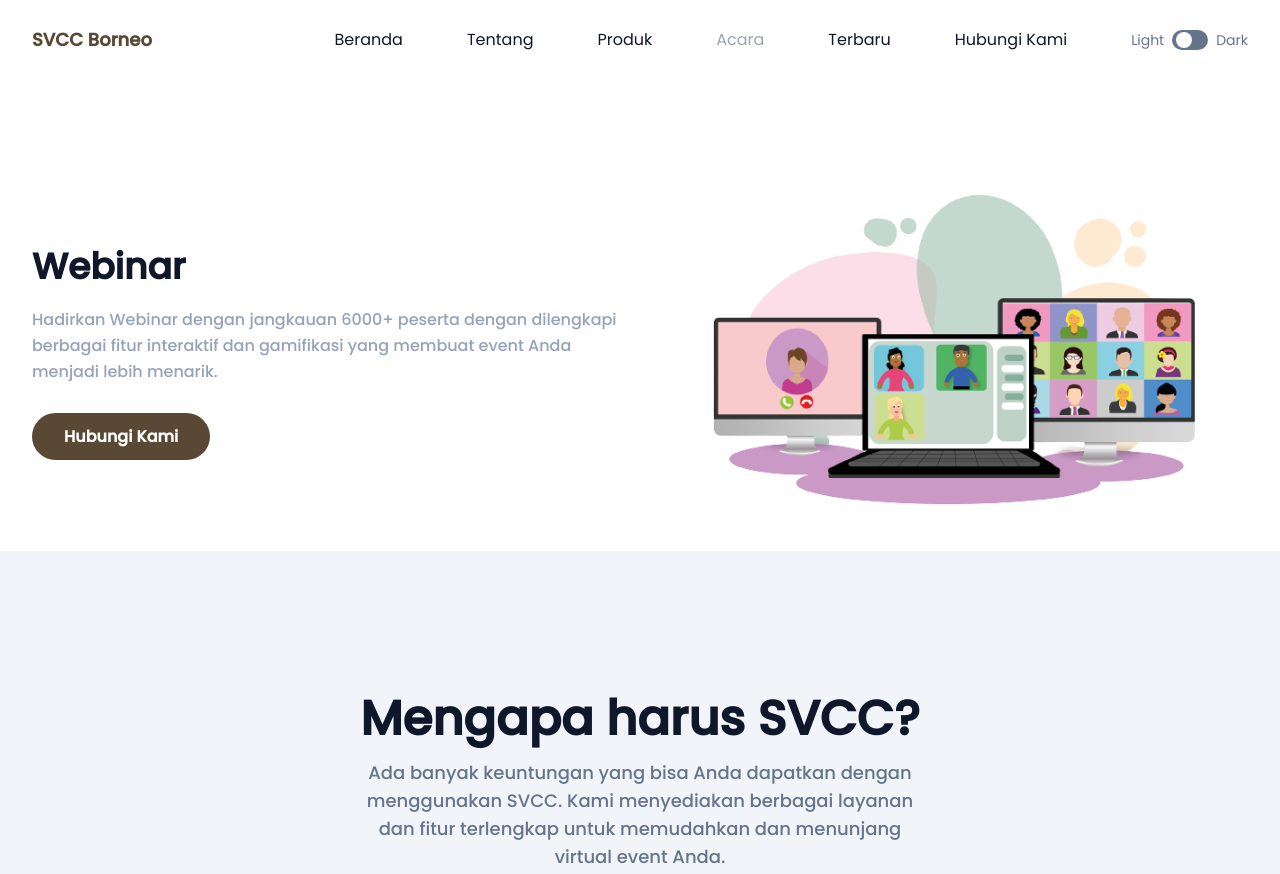
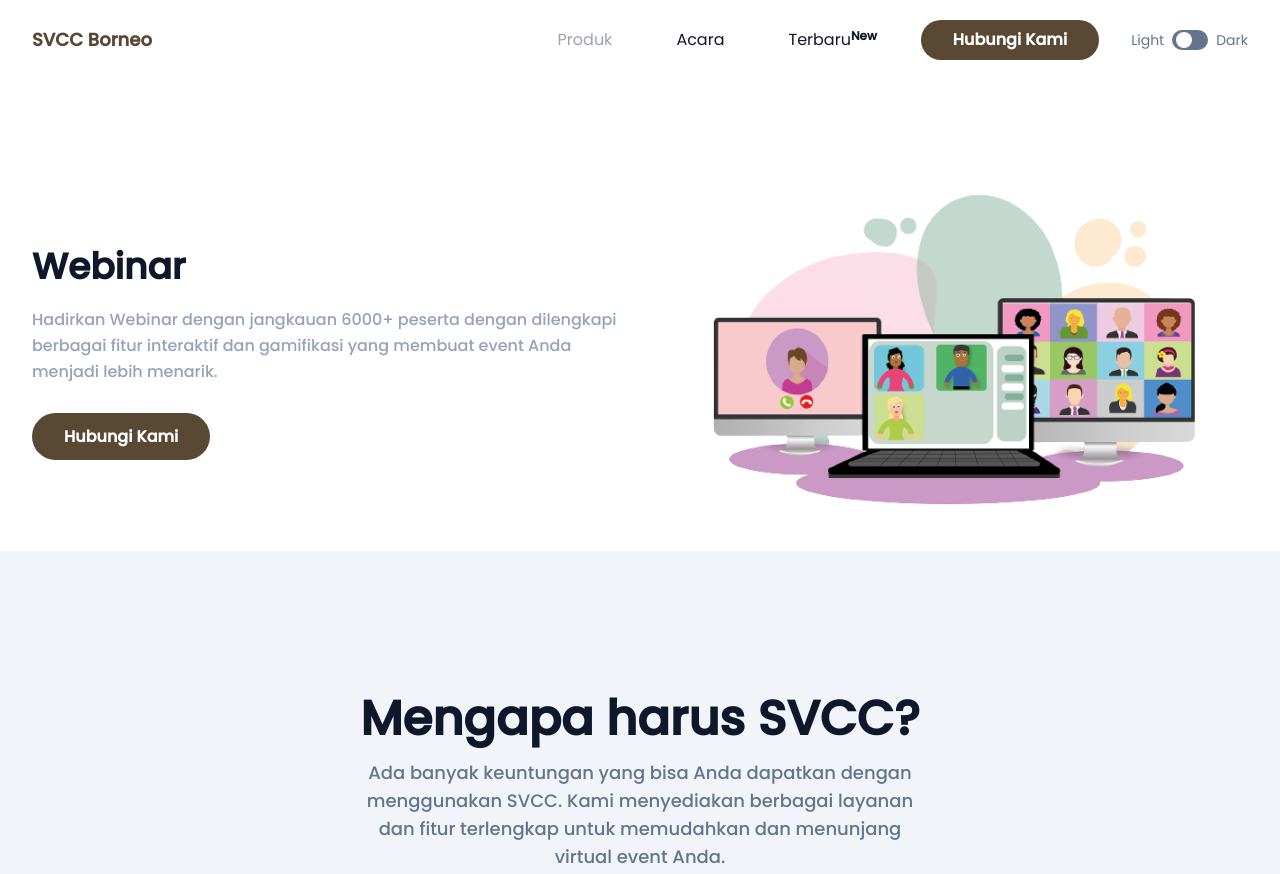
Before and after one commit to brianv4/borneo-project, a website: page webinar.html in a window 1280 px wide. Shown: the top 874 px of the page. Drawn offline with nearby package versions, Linux system fonts and the light colour scheme.

Commit message:
fix hubungi kami & adjust navbar

```diff
--- a/webinar.html
+++ b/webinar.html
@@ -31,7 +31,7 @@
         <div class="container">
             <div class="relative flex items-center justify-between">
                 <div class="px-4">
-                    <a href="#home" class="block py-6 text-lg font-bold text-primary dark:text-white">SVCC Borneo</a>
+                    <a href="/#home" class="block py-6 text-lg font-bold text-primary dark:text-white">SVCC Borneo</a>
                 </div>
                 <div class="flex items-center px-4">
                     <button id="hamburger" name="hamburger" type="button" class="absolute block right-4 lg:hidden">
@@ -42,25 +42,25 @@
 
                     <nav id="nav-menu" class="absolute right-4 top-full hidden w-full max-w-[250px] rounded-lg bg-white py-5 shadow-lg dark:bg-dark dark:shadow-slate-700 lg:static lg:block lg:max-w-full lg:rounded-none lg:bg-transparent lg:shadow-none lg:dark:bg-transparent">
                         <ul class="block lg:flex">
-                            <li class="group">
-                                <a href="/#home" class="flex py-2 mx-8 text-base group-hover:text- text-dark hover:text-primary dark:text-white dark:hover:text-primary">Beranda</a>
+                            <!-- <li class="group">
+                                <a href="/#home" class=" flex py-2 mx-8 text-base group-hover:text- dark:hover:text-primary active_menu">Beranda</a>
                             </li>
                             <li class="group">
                                 <a href="/#about" class="flex py-2 mx-8 text-base group-hover:text- text-dark hover:text-primary dark:text-white dark:hover:text-primary">Tentang</a>
+                            </li> -->
+                            <li class="group">
+                                <a href="/#product" class="flex py-2 mx-8 text-base group-hover:text- dark:hover:text-primary active_menu">Produk</a>
                             </li>
                             <li class="group">
-                                <a href="/#product" class="flex py-2 mx-8 text-base group-hover:text- text-dark hover:text-primary dark:text-white dark:hover:text-primary">Produk</a>
+                                <a href="/event.html" class="flex py-2 mx-8 text-base group-hover:text- text-dark hover:text-primary dark:text-white dark:hover:text-primary">Acara</a>
                             </li>
                             <li class="group">
-                                <a href="/event.html" class="flex py-2 mx-8 text-base group-hover:text- dark:hover:text-primary active_menu">Acara</a>
-
+                                <a href="/news.html" class="flex py-2 mx-8 text-base group-hover:text- text-dark hover:text-primary dark:text-white dark:hover:text-primary">Terbaru <span class="flex rounded-full bg-indigo-500 uppercase px-2 py-1 text-xs font-bold mr-3">New</span>
+                                </a>
                             </li>
                             <li class="group">
-                                <a href="/news.html" class="flex py-2 mx-8 text-base group-hover:text- text-dark hover:text-primary dark:text-white dark:hover:text-primary">Terbaru</a>
-                            </li>
-                            <li class="group">
-                                <a href="/#contact" class="flex py-2 mx-8 text-base group-hover:text- text-dark hover:text-primary dark:text-white dark:hover:text-primary">Hubungi
-                                    Kami</a>
+                                <a href="https://api.whatsapp.com/send?phone=628136732252&text=Halo%20SVCC%2C%20saya%20ingin%20konsultasi%20terkait%20virtual%20event." class="flex py-2 px-8 text-base font-semibold text-white transition duration-300 ease-in-out rounded-full bg-primary hover:opacity-80 hover:shadow-lg">Hubungi Kami
+                                </a>
                             </li>
                             <li class="flex items-center pl-8 mt-3 lg:mt-0">
                                 <div class="flex">
@@ -94,7 +94,7 @@
                         <span class="text-dark font-bold text-4xl dark:text-white">Webinar</span></h2>
                     <p class="mb-10 font-medium leading-relaxed text-slate-400">Hadirkan Webinar dengan jangkauan 6000+ peserta dengan dilengkapi berbagai fitur interaktif dan gamifikasi yang membuat event Anda menjadi lebih menarik.</p>
 
-                    <a href="#" class="px-8 py-3 text-base font-semibold text-white transition duration-300 ease-in-out rounded-full bg-primary hover:opacity-80 hover:shadow-lg">Hubungi
+                    <a href="https://api.whatsapp.com/send?phone=628136732252&text=Halo%20SVCC%2C%20saya%20ingin%20konsultasi%20terkait%20virtual%20event." class="px-8 py-3 text-base font-semibold text-white transition duration-300 ease-in-out rounded-full bg-primary hover:opacity-80 hover:shadow-lg">Hubungi
                         Kami</a>
                 </div>
                 <div class="self-end w-full px-4 lg:w-1/2">
```
Also changed, not shown: event.html (+12 -6 lines), index.html (+6 -6 lines), news.html (+11 -8 lines), virtual_expo.html (+12 -11 lines).
